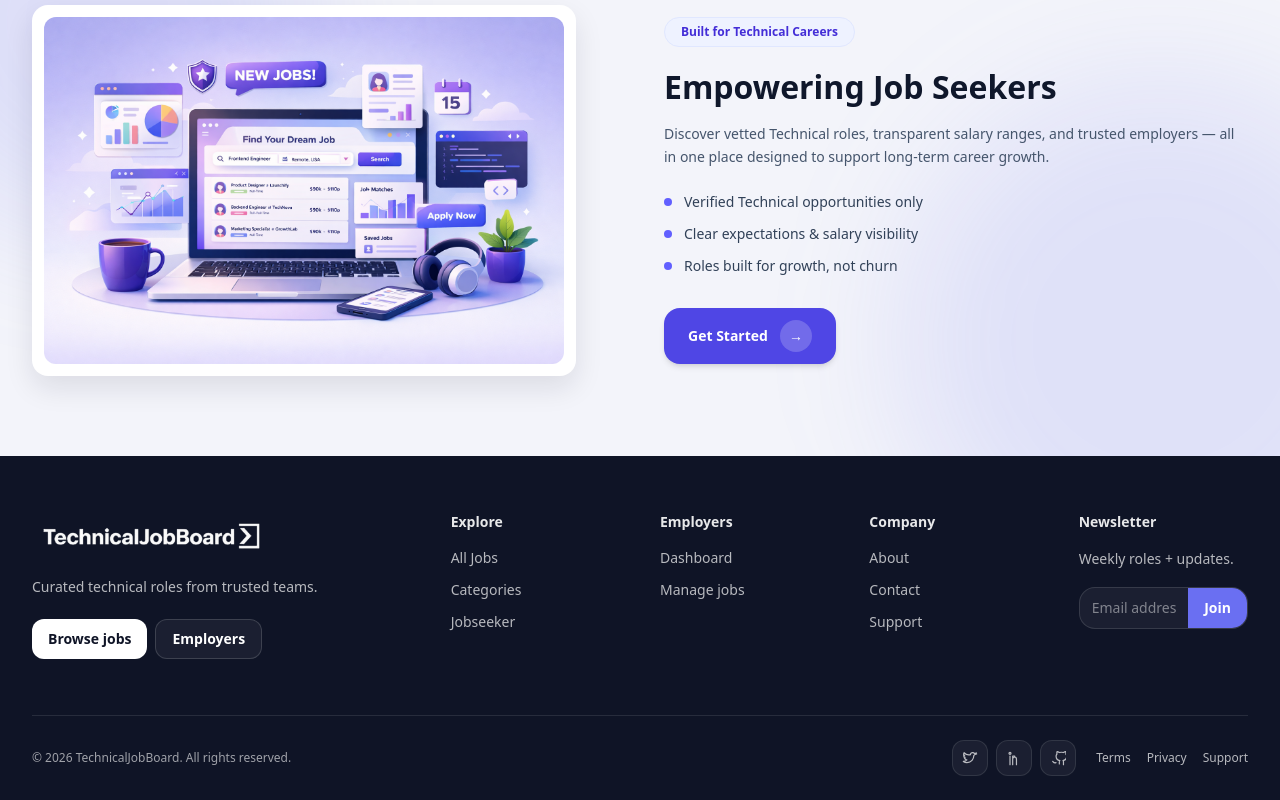
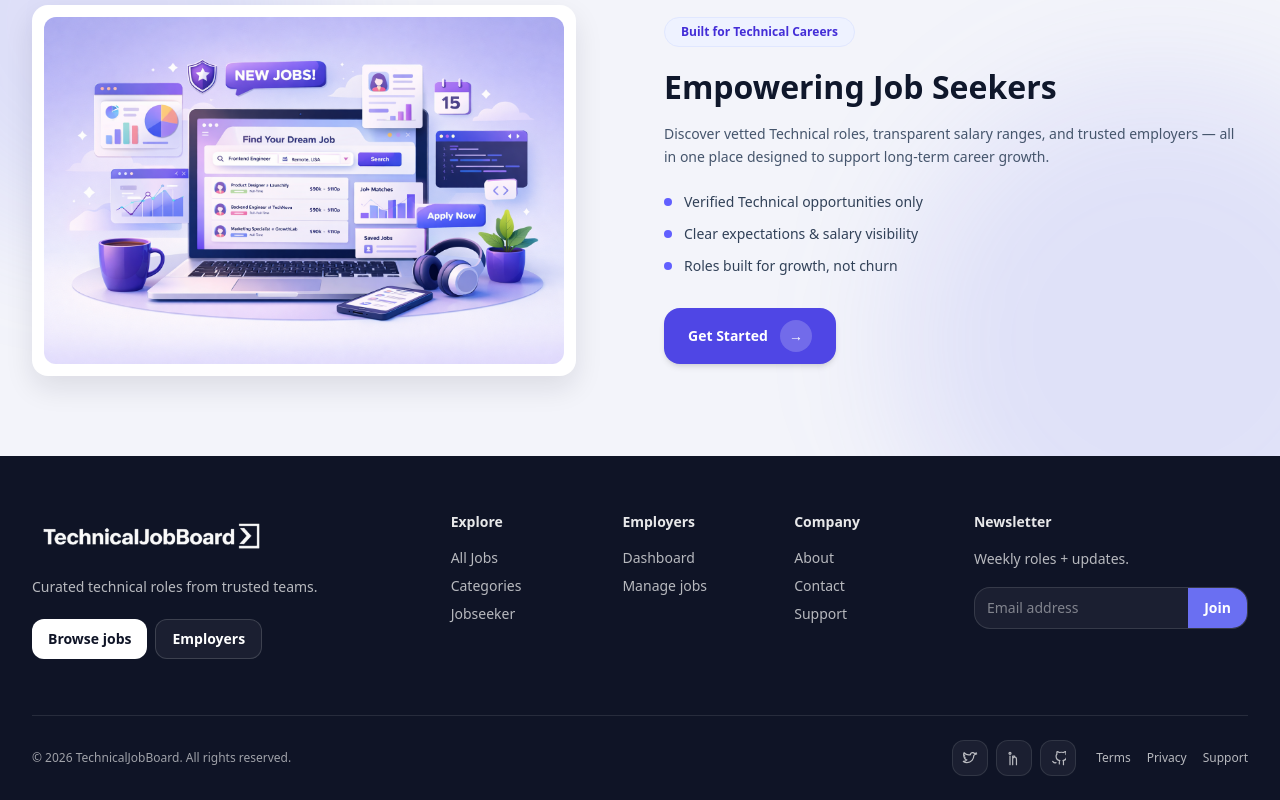
Before and after one commit to adebisidolapo/technicaljobboard, a Next.js app: page / in a window 1280 px wide. Shown: the part 2308-3108 px from the top of the page. Built offline with nearby package versions, Linux system fonts and the light colour scheme; no server answers; the database is empty.

Commit message:
update footer

```diff
--- a/components/Footer.tsx
+++ b/components/Footer.tsx
@@ -28,12 +28,12 @@ export default function Footer() {
   return (
     <footer className="bg-[#0F1426] text-white">
       <div className="mx-auto w-full max-w-7xl px-4 sm:px-6 lg:px-8">
-        {/* Top */}
+        {/* TOP */}
         <div className="py-12 sm:py-14">
-          <div className="grid grid-cols-1 gap-10 sm:grid-cols-2 lg:grid-cols-12 lg:gap-10">
+          <div className="grid grid-cols-1 gap-10 lg:grid-cols-12 lg:gap-10">
             {/* Brand */}
-            <div className="sm:col-span-2 lg:col-span-4 text-center sm:text-left">
-              <div className="flex justify-center sm:justify-start">
+            <div className="lg:col-span-4 text-center lg:text-left">
+              <div className="flex justify-center lg:justify-start">
                 <img
                   src="/logo.png.png"
                   alt="TechnicalJobBoard"
@@ -41,11 +41,11 @@ export default function Footer() {
                 />
               </div>
 
-              <p className="mx-auto mt-4 max-w-sm text-sm leading-relaxed text-white/70 sm:mx-0">
+              <p className="mx-auto mt-4 max-w-sm text-sm leading-relaxed text-white/70 lg:mx-0">
                 Curated technical roles from trusted teams.
               </p>
 
-              <div className="mt-5 flex flex-wrap justify-center gap-2 sm:justify-start">
+              <div className="mt-5 flex flex-wrap justify-center gap-2 lg:justify-start">
                 <Link
                   href="/all-jobs"
                   className="inline-flex h-10 items-center justify-center rounded-xl bg-white px-4 text-sm font-semibold text-[#0F1426] transition hover:bg-white/90"
@@ -61,17 +61,35 @@ export default function Footer() {
               </div>
             </div>
 
+            {/* Links group (the “tabs”) */}
+            <div className="lg:col-span-5">
+              <div
+                className={[
+                  "grid grid-cols-3",
+                  "gap-6 sm:gap-8",
+                  "text-center lg:text-left",
+                  "justify-items-center lg:justify-items-start",
+                ].join(" ")}
+              >
                 {/* Explore */}
-            <div className="lg:col-span-2 text-center sm:text-left">
-              <h3 className="text-sm font-semibold text-white/90">Explore</h3>
-              <ul className="mt-4 space-y-3 text-sm text-white/70">
+                <div className="min-w-0">
+                  <h3 className="text-sm font-semibold text-white/90">
+                    Explore
+                  </h3>
+                  <ul className="mt-4 space-y-2 text-sm text-white/70">
                     <li>
-                  <Link href="/all-jobs" className="transition hover:text-white">
+                      <Link
+                        href="/all-jobs"
+                        className="transition hover:text-white"
+                      >
                         All Jobs
                       </Link>
                     </li>
                     <li>
-                  <Link href="/#categories" className="transition hover:text-white">
+                      <Link
+                        href="/#categories"
+                        className="transition hover:text-white"
+                      >
                         Categories
                       </Link>
                     </li>
@@ -87,11 +105,16 @@ export default function Footer() {
                 </div>
 
                 {/* Employers */}
-            <div className="lg:col-span-2 text-center sm:text-left">
-              <h3 className="text-sm font-semibold text-white/90">Employers</h3>
-              <ul className="mt-4 space-y-3 text-sm text-white/70">
+                <div className="min-w-0">
+                  <h3 className="text-sm font-semibold text-white/90">
+                    Employers
+                  </h3>
+                  <ul className="mt-4 space-y-2 text-sm text-white/70">
                     <li>
-                  <Link href="/employer" className="transition hover:text-white">
+                      <Link
+                        href="/employer"
+                        className="transition hover:text-white"
+                      >
                         Dashboard
                       </Link>
                     </li>
@@ -107,50 +130,63 @@ export default function Footer() {
                 </div>
 
                 {/* Company */}
-            <div className="lg:col-span-2 text-center sm:text-left">
-              <h3 className="text-sm font-semibold text-white/90">Company</h3>
-              <ul className="mt-4 space-y-3 text-sm text-white/70">
+                <div className="min-w-0">
+                  <h3 className="text-sm font-semibold text-white/90">
+                    Company
+                  </h3>
+                  <ul className="mt-4 space-y-2 text-sm text-white/70">
                     <li>
-                  <Link href="/about" className="transition hover:text-white">
+                      <Link
+                        href="/about"
+                        className="transition hover:text-white"
+                      >
                         About
                       </Link>
                     </li>
                     <li>
-                  <Link href="/contact" className="transition hover:text-white">
+                      <Link
+                        href="/contact"
+                        className="transition hover:text-white"
+                      >
                         Contact
                       </Link>
                     </li>
                     <li>
-                  <Link href="/support" className="transition hover:text-white">
+                      <Link
+                        href="/support"
+                        className="transition hover:text-white"
+                      >
                         Support
                       </Link>
                     </li>
                   </ul>
                 </div>
+              </div>
+            </div>
 
             {/* Newsletter */}
-            <div className="sm:col-span-2 lg:col-span-2 text-center sm:text-left">
+            <div className="lg:col-span-3 text-center lg:text-left">
               <h3 className="text-sm font-semibold text-white/90">Newsletter</h3>
               <p className="mt-4 text-sm leading-relaxed text-white/70">
                 Weekly roles + updates.
               </p>
 
-              <div className="mt-4 mx-auto w-full max-w-sm sm:mx-0">
+              <div className="mt-4 mx-auto w-full max-w-sm lg:mx-0">
                 <NewsletterForm />
               </div>
             </div>
           </div>
         </div>
 
-        {/* Bottom */}
+        {/* BOTTOM */}
         <div className="border-t border-white/10 py-6">
           <div className="flex flex-col items-center gap-4 text-center md:flex-row md:justify-between md:text-left">
             <p className="text-xs text-white/60">
               © {year} TechnicalJobBoard. All rights reserved.
             </p>
 
-            <div className="flex flex-col items-center gap-4 sm:flex-row sm:gap-5 md:items-center">
-              <div className="flex items-center justify-center gap-2">
+            <div className="flex flex-col items-center gap-4 sm:flex-row sm:gap-5">
+              <div className="flex items-center gap-2">
                 <SocialIconButton href="#" label="Twitter">
                   <svg width="16" height="16" viewBox="0 0 24 24" fill="none">
                     <path
@@ -188,7 +224,7 @@ export default function Footer() {
                 </SocialIconButton>
               </div>
 
-              <div className="flex flex-wrap items-center justify-center gap-x-4 gap-y-2 text-xs text-white/70">
+              <div className="flex flex-wrap justify-center gap-x-4 gap-y-2 text-xs text-white/70">
                 <Link href="/terms" className="transition hover:text-white">
                   Terms
                 </Link>
```
Lines whose indentation alone changed are shown as unchanged.
